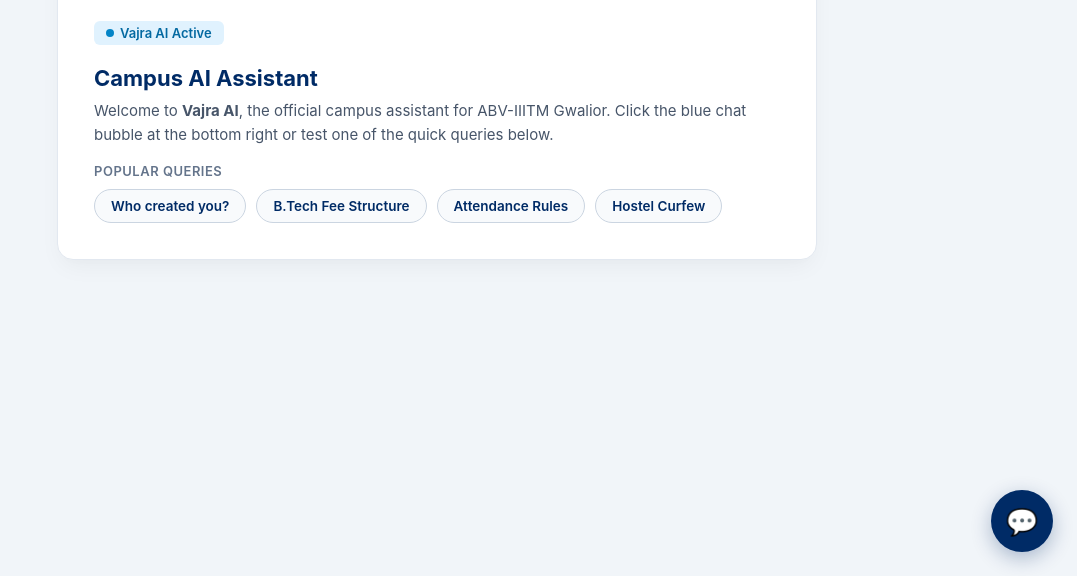
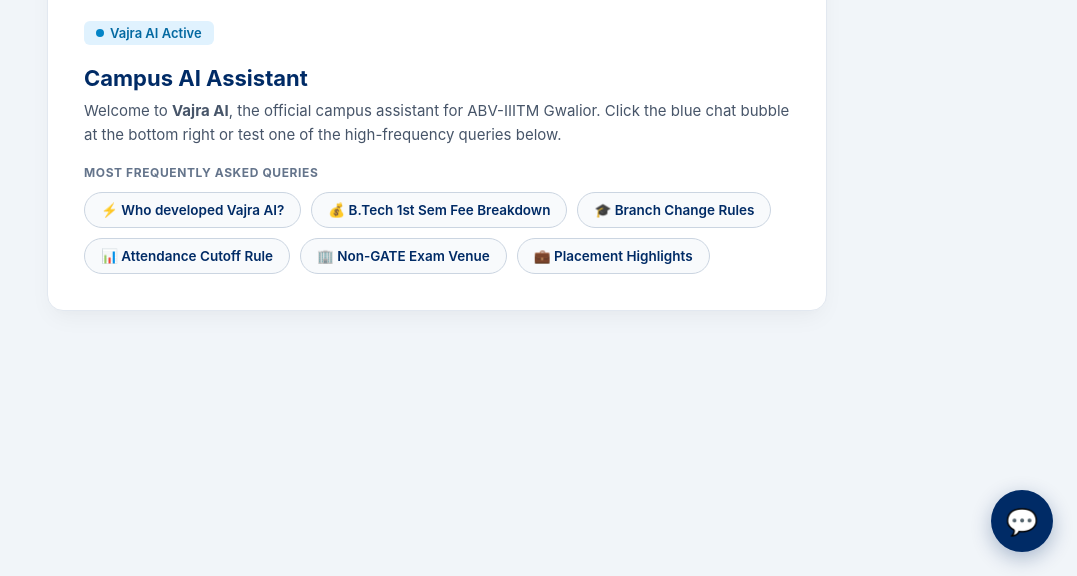
Before and after one commit to 21suyogsudarshan/college-chatbot, a plain HTML site: page index.html in a window 1280 px wide. Shown: the part 224-800 px from the top of the page, without its empty margins (203-1280 px from the left). Drawn offline with Linux system fonts and the light colour scheme.

Commit message:
Update popular queries with high-frequency campus questions

```diff
--- a/index.html
+++ b/index.html
@@ -19,7 +19,7 @@
     }
     .card {
       background: white;
-      max-width: 760px;
+      max-width: 780px;
       width: 100%;
       border-radius: 16px;
       box-shadow: 0 10px 25px -5px rgba(0,0,0,0.05), 0 8px 10px -6px rgba(0,0,0,0.01);
@@ -97,18 +97,18 @@
     p {
       line-height: 1.6;
       color: #475569;
-      margin: 0 0 16px 0;
+      margin: 0 0 18px 0;
       font-size: 15px;
     }
 
     /* Interactive Quick Query Chips */
     .chips-label {
-      font-size: 13px;
-      font-weight: 600;
+      font-size: 12px;
+      font-weight: 700;
       color: #64748b;
-      margin-bottom: 10px;
+      margin-bottom: 12px;
       text-transform: uppercase;
-      letter-spacing: 0.5px;
+      letter-spacing: 0.6px;
     }
     .chips {
       display: flex;
@@ -119,18 +119,22 @@
       background: #f8fafc;
       border: 1px solid #cbd5e1;
       color: #002b66;
-      padding: 8px 16px;
+      padding: 9px 16px;
       border-radius: 20px;
       font-size: 13.5px;
       cursor: pointer;
       font-weight: 600;
       transition: all 0.2s ease;
+      display: flex;
+      align-items: center;
+      gap: 6px;
     }
     .chip:hover {
       background: #002b66;
       color: #ffffff;
       border-color: #002b66;
       box-shadow: 0 4px 12px rgba(0, 43, 102, 0.15);
+      transform: translateY(-1px);
     }
 
     /* Floating Chat Window & Widget */
@@ -292,14 +296,16 @@
 
     <div class="badge"><span class="badge-dot"></span> Vajra AI Active</div>
     <h2>Campus AI Assistant</h2>
-    <p>Welcome to <strong>Vajra AI</strong>, the official campus assistant for ABV-IIITM Gwalior. Click the blue chat bubble at the bottom right or test one of the quick queries below.</p>
+    <p>Welcome to <strong>Vajra AI</strong>, the official campus assistant for ABV-IIITM Gwalior. Click the blue chat bubble at the bottom right or test one of the high-frequency queries below.</p>
 
-    <div class="chips-label">Popular Queries</div>
+    <div class="chips-label">Most Frequently Asked Queries</div>
     <div class="chips">
-      <div class="chip" onclick="sendPreset('Who created you?')">Who created you?</div>
-      <div class="chip" onclick="sendPreset('What is the B.Tech fee structure?')">B.Tech Fee Structure</div>
-      <div class="chip" onclick="sendPreset('What is the minimum attendance requirement?')">Attendance Rules</div>
-      <div class="chip" onclick="sendPreset('What are the hostel curfew guidelines?')">Hostel Curfew</div>
+      <div class="chip" onclick="sendPreset('Who created you?')">⚡ Who developed Vajra AI?</div>
+      <div class="chip" onclick="sendPreset('What is the total fee payable for B.Tech in 2026?')">💰 B.Tech 1st Sem Fee Breakdown</div>
+      <div class="chip" onclick="sendPreset('What are the rules and CGPA criteria for UG branch change?')">🎓 Branch Change Rules</div>
+      <div class="chip" onclick="sendPreset('What is the minimum mandatory attendance requirement?')">📊 Attendance Cutoff Rule</div>
+      <div class="chip" onclick="sendPreset('Where is the Non-GATE written test conducted?')">🏢 Non-GATE Exam Venue</div>
+      <div class="chip" onclick="sendPreset('What are the placement statistics and highest CTC?')">💼 Placement Highlights</div>
     </div>
   </div>
 
@@ -348,7 +354,7 @@
       input.value = "";
       messages.scrollTop = messages.scrollHeight;
 
-      // Creator rule hardcoded directly on frontend
+      // Direct creator attribution rule
       const lower = text.toLowerCase();
       if (lower.includes("who made") || lower.includes("who created") || lower.includes("who developed") || lower.includes("founder") || lower.includes("creator")) {
         messages.innerHTML += '<div class="cb-msg cb-bot"><p>I was created and developed by <strong>SUYOG</strong> from the <strong>2024 BEE (B.Tech Electrical & Electronics Engineering)</strong> batch at ABV-IIITM Gwalior.</p></div>';
```
